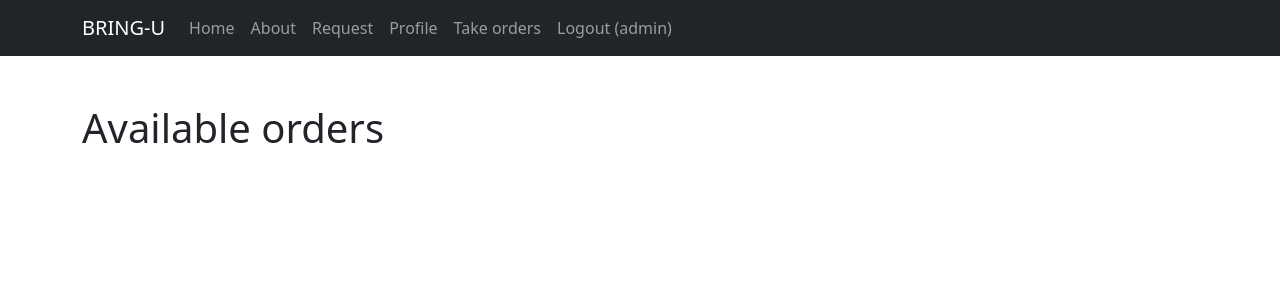
After one commit to JoseTor101/bring-u, a Django app: page /available_orders in a window 1280 px wide. The commit adds this page. Shown: the top 300 px of the page. Run offline with Django 4.2, Linux system fonts and the light colour scheme; a user stored in the database is signed in; data comes from the database, SQL or seed files in the repository; both versions use the stored data as it was after the commit; some libraries are stand-ins or nearby versions.

Commit message:
Take orders page created

```diff
--- /dev/null
+++ b/bring_u/decorators.py
@@ -0,0 +1,23 @@
+from functools import wraps
+from django.shortcuts import redirect
+from accounts.models import UserProfile  # Import the User Profile model
+
+#PARA QUE EL USUARIO SOLOP PUEDA VER LAS ENTREGAS DISPONIBLES SI ESTÁ ACTIVADA LA OPCIÓN
+
+def is_service_prov_required(view_func):
+    @wraps(view_func)
+    def _wrapped_view(request, *args, **kwargs):
+        user = request.user
+        user_profile = UserProfile.objects.get(username=user)
+
+        # Check if the user is authenticated
+        if not request.user.is_authenticated:
+            return redirect('accounts/login')  # Redirect to the login page if the user is not authenticated
+
+        # Check if the user has is_service_prov set to True
+        if not user_profile.is_service_prov:
+            pass # Redirect to an unauthorized page if the user is not a service provider
+
+        return view_func(request, *args, **kwargs)
+
+    return _wrapped_view
--- /dev/null
+++ b/bring_u/templates/available_orders.html
@@ -0,0 +1,6 @@
+{% extends "base.html" %}
+    {% block content %}
+        <div class="container mt-5">
+            <h1>Available orders</h1>
+        </div>
+{% endblock %}
--- a/bring_u/templates/base.html
+++ b/bring_u/templates/base.html
@@ -17,7 +17,7 @@
                 <div class="collapse navbar-collapse mr-auto" id="navbarNav">
                     <ul class="navbar-nav ml-auto">
                         <li class="nav-item mr-auto">
-                          <a class="nav-link" href="#">Home</a>
+                            <a class="nav-link" href="/">Home</a>
                         </li>
                         <li class="nav-item">
                             <a class="nav-link" href="#">About</a>
@@ -35,6 +35,11 @@
                         {% if user.is_authenticated %}
                             <li class="nav-item">
                                 <a class="nav-link" href="/profile">Profile</a>
+                            </li>
+                        {% endif %}
+                        {% if is_delivering %}
+                            <li class="nav-item">
+                                <a class="nav-link" href="/available_orders">Take orders</a>
                             </li>
                         {% endif %}
                         <div class="navbar-nav ms-auto">
--- a/bring_u/views.py
+++ b/bring_u/views.py
@@ -6,15 +6,19 @@ from accounts.models import UserProfile
 import json
 #manejo de imagenes
 from django.core.files.uploadedfile import SimpleUploadedFile
-
+#Campo requerido para ver la vista
+from .decorators import is_service_prov_required
 
 # Create your views here.
-
 def home(request):
-    return render(request, 'home.html')
+    user = request.user
+    #Verify if user is delivering
+    is_delivering = UserProfile.objects.filter(username=user, is_service_prov=True).exists() if user.is_authenticated else False
+    return render(request, 'home.html', {'is_delivering': is_delivering})
 
 def business(request):
     user = request.user
+    is_delivering = UserProfile.objects.filter(username=user, is_service_prov=True).exists() if user.is_authenticated else False
 
     searchBusiness= request.GET.get('searchBusiness')
     if searchBusiness:
@@ -26,7 +30,8 @@ def business(request):
 
     businessesDict = {
         'businesses': businesses,
-        'searchRestaurant':searchBusiness
+        'searchRestaurant':searchBusiness,
+        'is_delivering':is_delivering
     }
 
     #CREACION DE ORDEN
@@ -62,6 +67,7 @@ def profile(request):
 
     user = request.user
     user_profile = UserProfile.objects.get(username=user)
+    is_delivering = UserProfile.objects.filter(username=user, is_service_prov=True).exists() if user.is_authenticated else False
 
     #MOSTRAR ORDENES EN CURSO
 
@@ -71,6 +77,7 @@ def profile(request):
     context = {
         'user': user,
         'orders': user_requests,
+        'is_delivering': is_delivering
     }
 
     #ELIMINAR ORDEN
@@ -94,25 +101,34 @@ def profile(request):
             print("Voy a ser", "💙")
             user_profile.is_service_prov = True
             user_profile.save()
-            #return redirect("/profile")
+            return redirect("/available_orders")
         elif user.is_service_prov and not deliver_orders:
             print("Ya no más", "💙")
             user_profile.is_service_prov = False
             user_profile.save()
-            #return redirect("/profile")
+            return redirect("/profile")
 
 
     return render(request, 'profile.html', context)
 
 #SELECCIONAR SI QUIERES UNA PETICION PERSONALIZADA O DE RESTAURANTES
 def orders(request):
-    return render(request, 'request.html')
+    user = request.user
+    is_delivering = UserProfile.objects.filter(username=user, is_service_prov=True).exists() if user.is_authenticated else False
+    context = {
+        'is_delivering':is_delivering
+    }
+    return render(request, 'request.html', context)
 
 #CREAR SOLICITUD PERSONALIZADA EN "my_request.html"
 
 def my_request(request):
     user = request.user
+    is_delivering = UserProfile.objects.filter(username=user, is_service_prov=True).exists() if user.is_authenticated else False
 
+    context = {
+        'is_delivering':is_delivering
+    }
     if request.method == "POST":
         form_data = request.POST
         uploaded_file = request.FILES.get('file')
@@ -130,8 +146,19 @@ def my_request(request):
                 file=SimpleUploadedFile(uploaded_file.name, uploaded_file.read()) if uploaded_file else None,
             )
 
-        return redirect('/profile')
+        return redirect('/profile', context)
 
 
 
-    return render(request, 'my_request.html')
+    return render(request, 'my_request.html', context)
+
+
+@is_service_prov_required
+def available_orders(request):
+    user= request.user
+    is_delivering = UserProfile.objects.filter(username=user, is_service_prov=True).exists() if user.is_authenticated else False
+
+    context = {
+        'is_delivering':is_delivering
+    }
+    return render(request, "available_orders.html", context)
--- a/config/urls.py
+++ b/config/urls.py
@@ -13,6 +13,7 @@ urlpatterns = [
     path('profile', bringuViews.profile),
     path('request', bringuViews.orders),
     path('my_request', bringuViews.my_request),
+    path('available_orders', bringuViews.available_orders),
     path('accounts/', include('accounts.urls')),
 ]
 
```
Also changed, not shown: db.sqlite3. Lines whose indentation alone changed are shown as unchanged.
